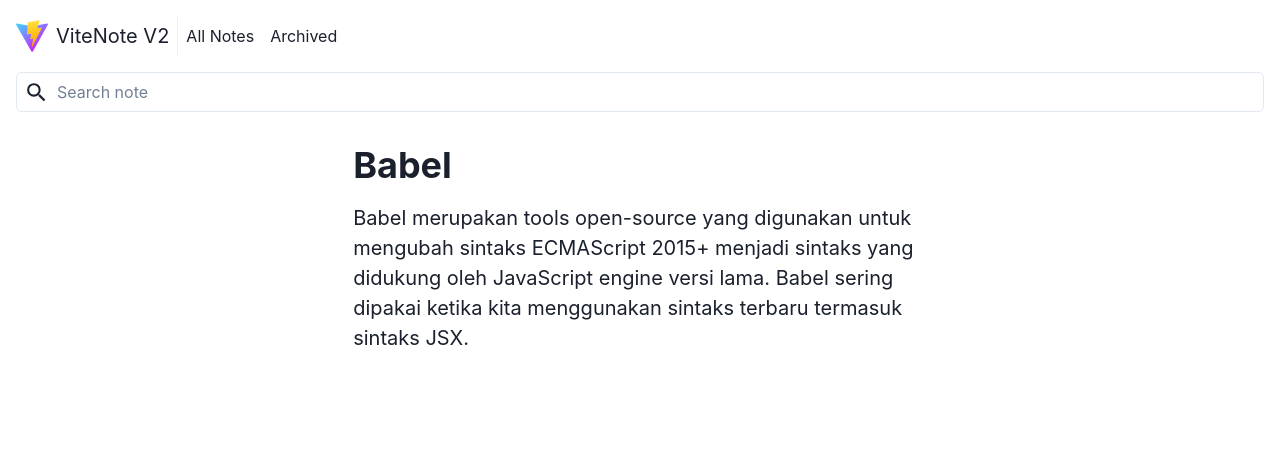
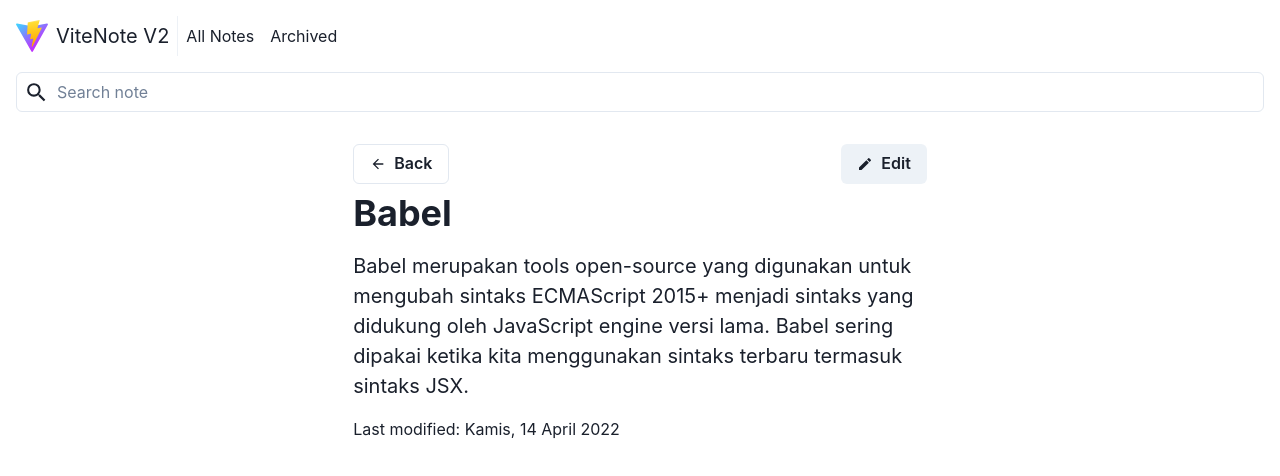
Before and after one commit to sepagian/react-vitenotev2-project, a React (Vite) app: page /notes-1 in a window 1280 px wide. Shown: the top 476 px of the page. Built offline with nearby package versions, Linux system fonts and the light colour scheme.

Commit message:
feat: implemented note editing feature

```diff
--- a/src/components/note/NoteDetail.tsx
+++ b/src/components/note/NoteDetail.tsx
@@ -1,36 +1,112 @@
-import { useParams, Link } from "react-router-dom";
+import {
+  Button,
+  Container,
+  Flex,
+  Heading,
+  Input,
+  Text,
+  Textarea,
+} from "@chakra-ui/react";
+import { useState } from "react";
+import { MdArrowBack, MdCancel, MdCheck, MdEdit } from "react-icons/md";
+import { Link, useParams } from "react-router-dom";
 import { Note } from "../../utils/local-data";
-import { Button, Container, Flex, Heading, Text } from "@chakra-ui/react";
-import { MdArrowBack } from "react-icons/md";
+import { showFormattedDate } from "../../utils";
 
 interface Props {
   getNote: (id: string) => Note;
+  editNote: (id: string, updatedNotes: Note) => void;
 }
 
-const NoteDetail = ({ getNote }: Props) => {
+const NoteDetail = ({ getNote, editNote }: Props) => {
   const { id } = useParams();
+  const [editing, setEditing] = useState(false);
+
   const note = getNote(id as string);
+  const [editedNote, setEditedNote] = useState({ ...note });
+
   if (!note) {
     return <div>Note not found</div>;
   }
 
+  const handleEdit = () => {
+    setEditing(true);
+  };
+
+  const handleCancleEdit = () => {
+    setEditing(false);
+    setEditedNote({ ...note });
+  };
+
+  const handleSave = () => {
+    editNote(id as string, editedNote);
+    setEditing(false);
+  };
+
+  const handleInputChange = (
+    event: React.ChangeEvent<HTMLInputElement | HTMLTextAreaElement>
+  ) => {
+    const { name, value } = event.target;
+    setEditedNote({
+      ...editedNote,
+      [name]: value,
+    });
+  };
+
   return (
     <Container padding={4}>
+      <Flex
+        mb={2}
+        justifyContent={"space-between"}>
         <Button
           variant={"outline"}
-        hideFrom={"sm"}
           as={Link}
           leftIcon={<MdArrowBack />}
-        to={"/"}
-        mb={2}>
+          to={note.archived ? "/archived" : "/"}>
           Back
         </Button>
+        <Button
+          alignSelf={"flex-end"}
+          onClick={editing ? handleCancleEdit : handleEdit}
+          leftIcon={editing ? <MdCancel /> : <MdEdit />}>
+          {editing ? "Cancel" : "Edit"}
+        </Button>
+      </Flex>
+      {!editing ? (
         <Flex
           gap={4}
           direction={"column"}>
           <Heading>{note.title}</Heading>
           <Text fontSize={"xl"}>{note.body}</Text>
+          <Text fontSize={"md"}>
+            Last modified: {showFormattedDate({ date: note.createdAt })}
+          </Text>
         </Flex>
+      ) : (
+        <Flex
+          gap={4}
+          direction={"column"}>
+          <Input
+            size={"lg"}
+            name="title"
+            value={editedNote.title}
+            onChange={handleInputChange}
+          />
+          <Textarea
+            height={"200px"}
+            size={"lg"}
+            name="body"
+            value={editedNote.body}
+            onChange={handleInputChange}
+          />
+          <Button
+            onClick={handleSave}
+            leftIcon={<MdCheck />}
+            colorScheme="blue">
+            Save
+          </Button>
+        </Flex>
+      )}
     </Container>
   );
 };
```
Lines whose indentation alone changed are shown as unchanged.
